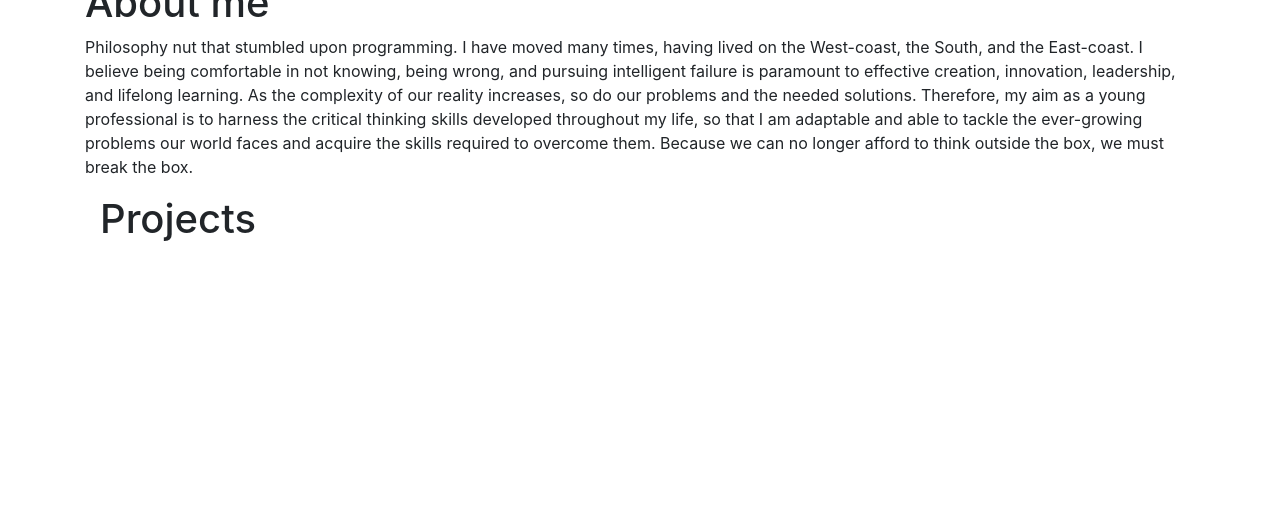
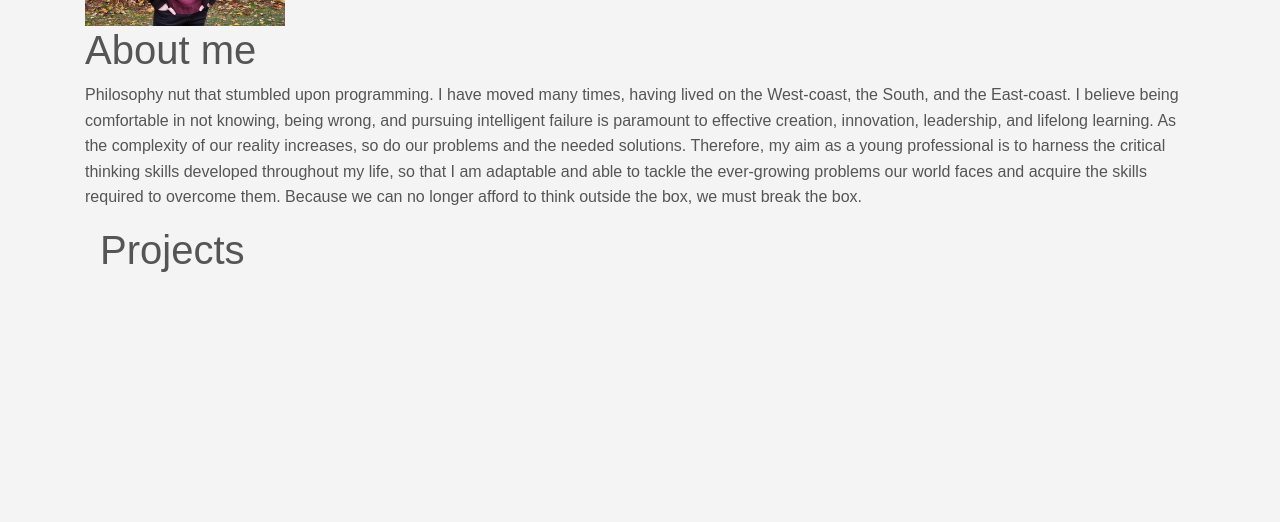
Before and after one commit to justice-rage/personal-website-roughdraft, a Django app: template django-project/templates/projects/projects_index.html in a window 1280 px wide. Shown: the part 251-773 px from the top of the page. Run offline with Django 3.2, Linux system fonts and the light colour scheme; the template is opened without the code that fills it, so the values that code supplies are empty; parts of the project's set-up code (start-up, migrations or seed data) failed here and were passed over; some libraries are stand-ins or nearby versions.

Commit message:
Resolved CSS rendering error
Adding {% load static %} and href="{% static 'css/style.css' %} resolved the CSS not rendering issue.

```diff
--- /dev/null
+++ b/django-project/static/css/style.css
@@ -0,0 +1,14 @@
+body{
+    background-color: #f4f4f4;
+    color: #555555;
+
+    font-family: Arial, Helvetica, sans-serif;
+    font-size: 16px;
+    font-weight: normal;
+    /* Same as above */
+    font: normal 16px Arial, Helvetica,
+        sans-serif;
+
+    line-height: 1.6em;
+    margin: 0;
+}
--- a/django-project/templates/base.html
+++ b/django-project/templates/base.html
@@ -1,12 +1,16 @@
+{% load static %}
+
 <!DOCTYPE html>
 <html lang="en">
 <head>
     <meta charset="UTF-8">
     <title>Portfolio</title>
-    <!-- Latest compiled and minified Bootstrap CSS -->
+
+    <!-- Bootstrap CSS -->
     <link rel="stylesheet" href="https://stackpath.bootstrapcdn.com/bootstrap/4.3.1/css/bootstrap.min.css" integrity="sha384-ggOyR0iXCbMQv3Xipma34MD+dH/1fQ784/j6cY/iJTQUOhcWr7x9JvoRxT2MZw1T" crossorigin="anonymous">
     <!-- Personal CSS file -->
-    <link rel="stylesheet" type ="text/css" href="css/style.css">
+    <link rel="stylesheet" type ="text/css" href="{% static 'css/style.css' %}">
+
     <meta name="viewport" content="width=device-width, initial-scale=1.0">
     <nav class="navbar navbar-expand-lg navbar-light bg-light">
       <div class="container">
--- a/django-project/templates/projects/projects_index.html
+++ b/django-project/templates/projects/projects_index.html
@@ -4,7 +4,7 @@
 
 <!-- Profile Picture -->
 <div class="left-column">
-    <img src="{% static 'projects/img/jpd_2019.png' %}"
+    <img src="{% static 'images/jpd_2019.png' %}"
     width="200">
 </div>
 <!-- About Section -->
@@ -37,4 +37,6 @@
     </div>
 </div>
 
+
+
 {% endblock %}
```
